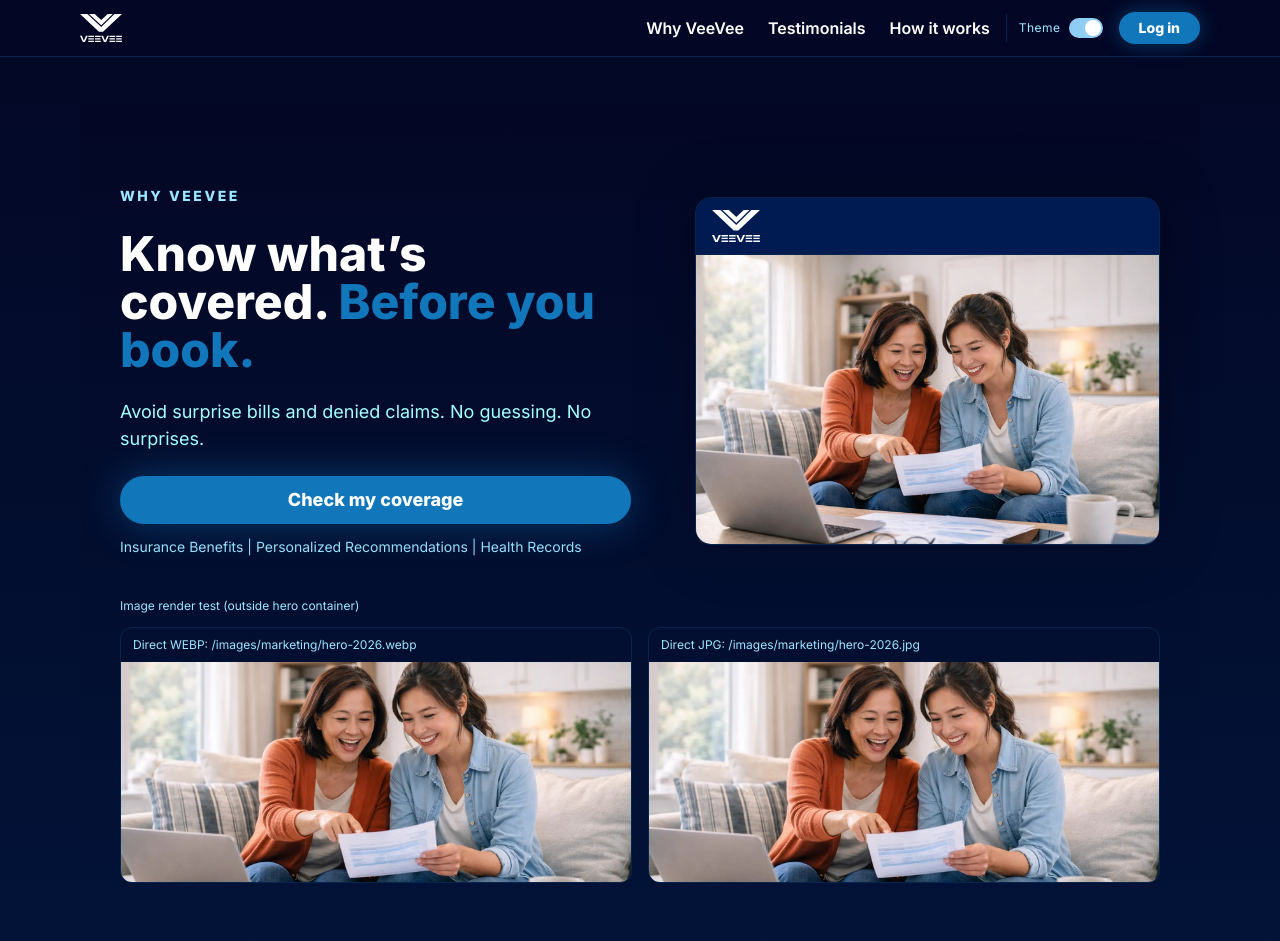
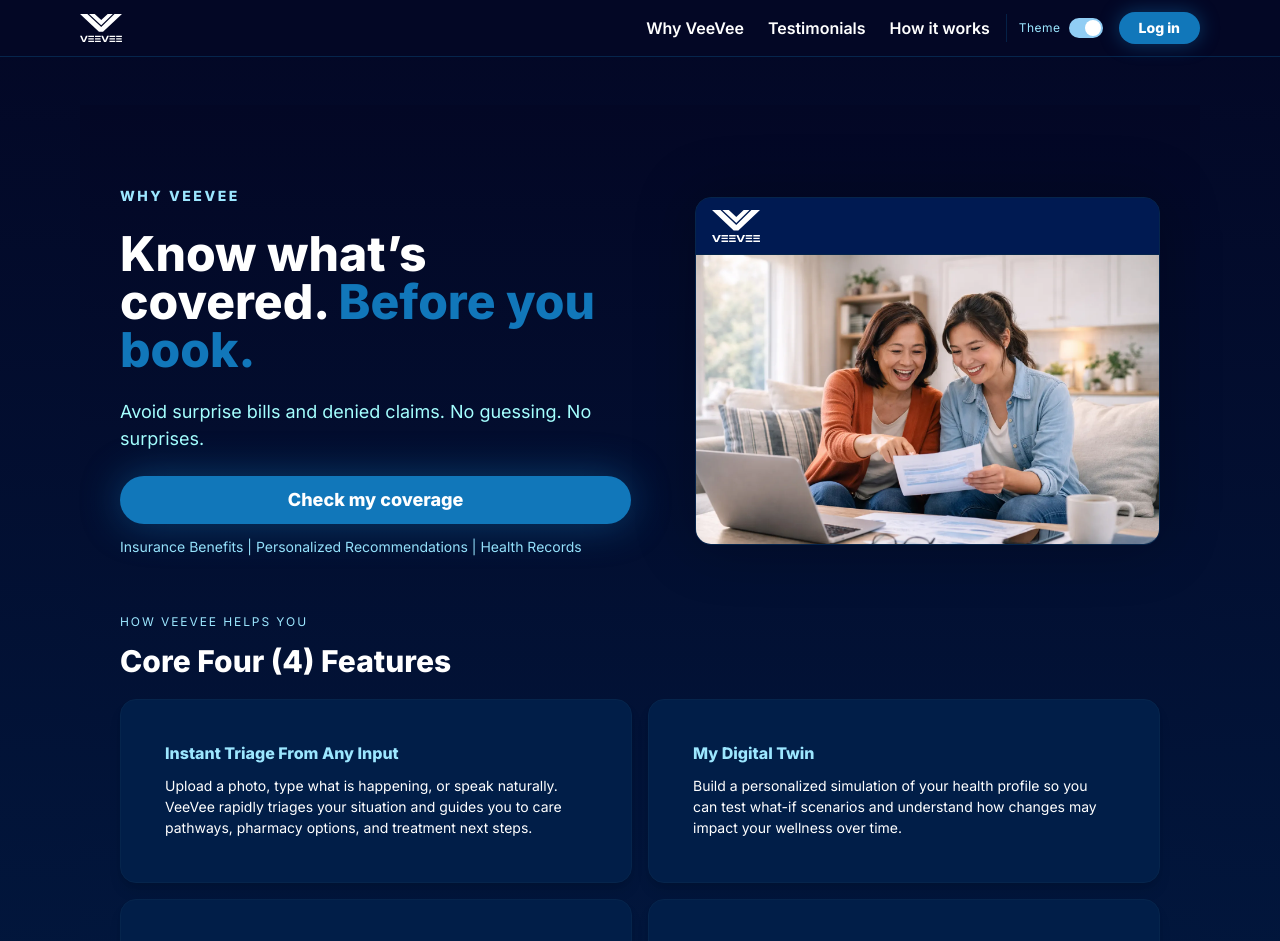
Before and after one commit to cdgonzal/myveevee, a React (Vite) app: page / in a window 1280 px wide. Shown: the top 941 px of the page. Built offline with nearby package versions, Linux system fonts and the light colour scheme.

Commit message:
CodexAuto: MyVeeVee: messaging refactor #12

```diff
--- a/src/pages/Home.tsx
+++ b/src/pages/Home.tsx
@@ -53,7 +53,7 @@ const PILLARS = [
 ];
 
 export default function Home() {
-  const heroWebpSrc = `${import.meta.env.BASE_URL}images/marketing/hero-2026.webp`;
+  const heroWebpSrc = `${import.meta.env.BASE_URL}images/marketing/hero-2026-v2.webp`;
   const heroJpgSrc = `${import.meta.env.BASE_URL}images/marketing/hero-2026.jpg`;
   const pageGradient = useColorModeValue(
     "linear(to-b, #FFFFFF, #9CE7FF)",
@@ -185,55 +185,17 @@ export default function Home() {
               objectFit="cover"
               maxH="420px"
               w="100%"
-              onLoad={(e) => {
-                console.log("[HeroImage] loaded", {
-                  currentSrc: e.currentTarget.currentSrc,
-                  webp: heroWebpSrc,
-                  fallback: heroJpgSrc,
-                });
-              }}
               onError={(e) => {
                 const img = e.currentTarget;
                 if (img.src.endsWith(".webp")) {
-                  console.warn("[HeroImage] webp failed, falling back to jpg", {
-                    currentSrc: img.currentSrc,
-                    webp: heroWebpSrc,
-                    fallback: heroJpgSrc,
-                  });
                   img.src = heroJpgSrc;
                   return;
                 }
-                console.error("[HeroImage] jpg fallback also failed", {
-                  currentSrc: img.currentSrc,
-                  webp: heroWebpSrc,
-                  fallback: heroJpgSrc,
-                });
               }}
             />
           </CLink>
         </Box>
       </Grid>
-
-      {/* Temporary render diagnostics: remove after verifying image delivery */}
-      <Box mt={{ base: 8, md: 10 }} maxW="6xl" mx="auto">
-        <Text fontSize="xs" color={subtle} mb={3}>
-          Image render test (outside hero container)
-        </Text>
-        <SimpleGrid columns={{ base: 1, md: 2 }} spacing={4}>
-          <Box borderWidth="1px" borderColor={border} borderRadius="xl" overflow="hidden">
-            <Text fontSize="xs" px={3} py={2} color={subtle}>
-              Direct WEBP: {heroWebpSrc}
-            </Text>
-            <Image src={heroWebpSrc} alt="Direct WebP render test" w="100%" h="220px" objectFit="cover" />
-          </Box>
-          <Box borderWidth="1px" borderColor={border} borderRadius="xl" overflow="hidden">
-            <Text fontSize="xs" px={3} py={2} color={subtle}>
-              Direct JPG: {heroJpgSrc}
-            </Text>
-            <Image src={heroJpgSrc} alt="Direct JPG render test" w="100%" h="220px" objectFit="cover" />
-          </Box>
-        </SimpleGrid>
-      </Box>
 
       <Box mt={{ base: 10, md: 14 }} maxW="6xl" mx="auto">
         <Stack spacing={3} mb={5}>
```
Also changed, not shown: public/images/marketing/hero-2026-v2.webp (added).
